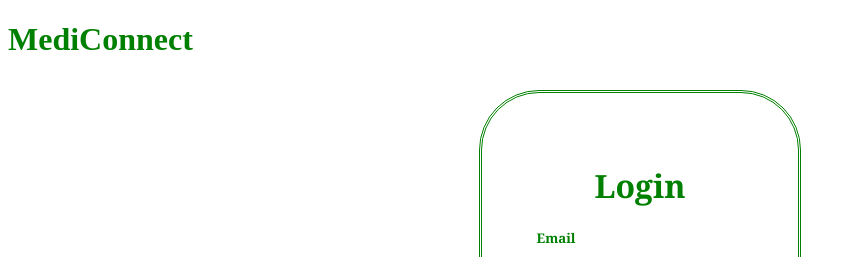
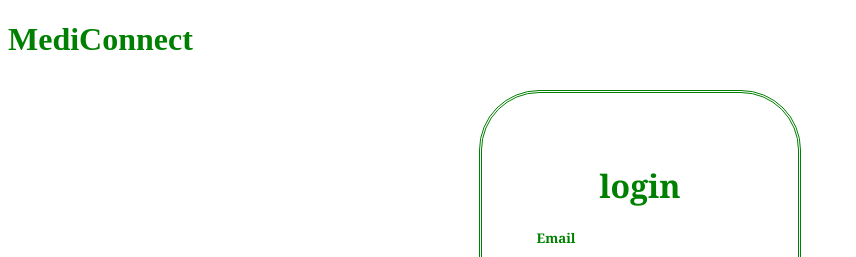
Before and after one commit to ManojKumarTech/MediConnect, a React (Create React App) app: page / in a window 1280 px wide. Shown: the top 257 px of the page, without its empty margins (0-856 px from the left). Built offline with nearby package versions, Linux system fonts and the light colour scheme; the HTML template or start-up script is replaced by a standard one.

Commit message:
Nithish-first-commit

```diff
--- a/src/App.js
+++ b/src/App.js
@@ -11,7 +11,8 @@ function App() {
       <div className="sub-main">
 
         <div>
-          <h1 id="login">Login</h1>
+
+          <h1 id="login">login</h1>
           <h5 id="pass">Email</h5>
           <input id="input"type="text" placeholder="Enter Email id"></input>
           <h5 id="pass">Password</h5>
```
